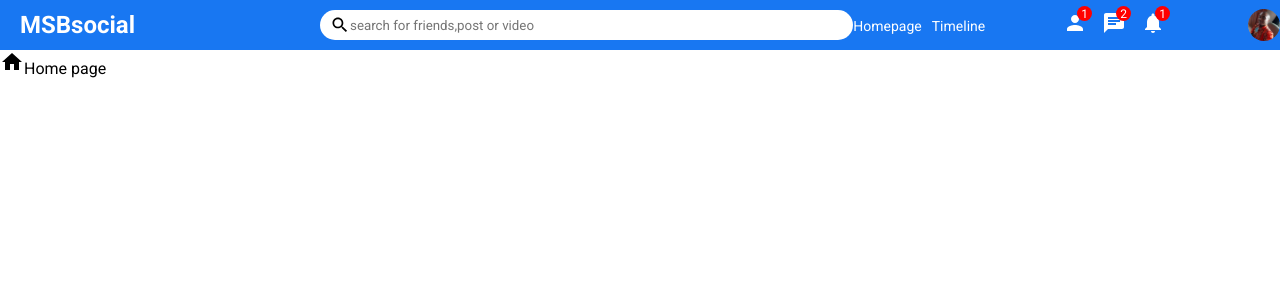
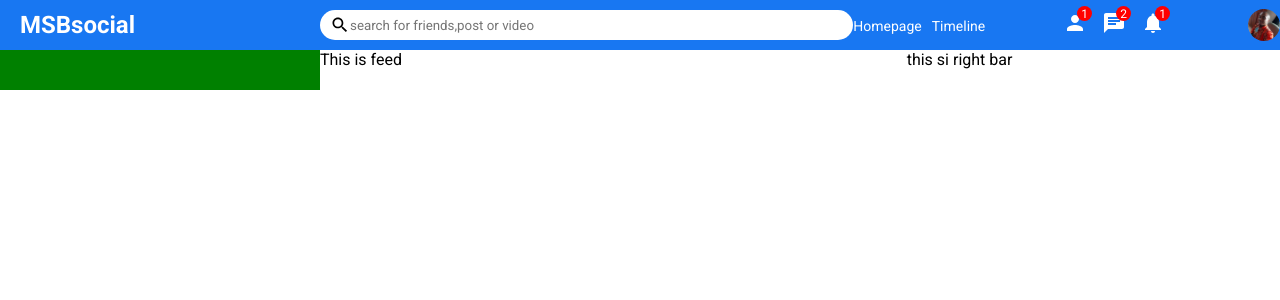
Before and after one commit to mrsuber/social-media-mern-application, a React (Create React App) app in the folder client/: page / in a window 1280 px wide. Shown: the top 300 px of the page. Built offline with nearby package versions, Linux system fonts and the light colour scheme; the HTML template or start-up script is replaced by a standard one.

Commit message:
starting the other components

```diff
--- /dev/null
+++ b/client/src/components/feed/Feed.css
@@ -0,0 +1,3 @@
+.social__feed{
+  flex:5.5;
+}
--- /dev/null
+++ b/client/src/components/feed/Feed.jsx
@@ -0,0 +1,9 @@
+import React from 'react'
+import './Feed.css'
+const Feed = () => {
+  return (
+    <div className="social__feed">This is feed</div>
+  )
+}
+
+export default Feed
--- a/client/src/components/index.js
+++ b/client/src/components/index.js
@@ -1 +1,4 @@
 export {default as Topbar} from './topbar/Topbar'
+export {default as Sidebar} from './sidebar/Sidebar'
+export {default as Rightbar} from './rightbar/Rightbar'
+export {default as Feed} from './feed/Feed'
--- /dev/null
+++ b/client/src/components/rightbar/Rightbar.css
@@ -0,0 +1,3 @@
+.social__rightbar{
+  flex:3.5;
+}
--- /dev/null
+++ b/client/src/components/rightbar/Rightbar.jsx
@@ -0,0 +1,9 @@
+import React from 'react'
+import './Rightbar.css'
+const Rightbar = () => {
+  return (
+    <div className="social__rightbar">this si right bar</div>
+  )
+}
+
+export default Rightbar
--- /dev/null
+++ b/client/src/components/sidebar/Sidebar.css
@@ -0,0 +1,10 @@
+.social__sidebar{
+  flex:3;
+  height: calc(100vh - 50px);
+  /* background-color: yellow; */
+}
+
+.social__sidebarWrapper{
+  padding: 20px;
+  background-color: green;
+}
--- /dev/null
+++ b/client/src/components/sidebar/Sidebar.jsx
@@ -0,0 +1,15 @@
+import React from 'react'
+import './Sidebar.css'
+const Sidebar = () => {
+  return (
+    <div className="social__sidebar">
+      <div className="social__sidebarWrapper">
+        <ul className="social__sidebarList">
+
+        </ul>
+      </div>
+    </div>
+  )
+}
+
+export default Sidebar
--- a/client/src/pages/home/Homepage.css
+++ b/client/src/pages/home/Homepage.css
@@ -0,0 +1,4 @@
+.social__homecontainer{
+  display: flex;
+  width: 100%;
+}
--- a/client/src/pages/home/Homepage.jsx
+++ b/client/src/pages/home/Homepage.jsx
@@ -1,15 +1,18 @@
 import React from 'react'
 import './Homepage.css'
-import {Home} from "@material-ui/icons"
-import {Topbar} from "../../components"
+import {Topbar,Feed,Rightbar,Sidebar} from "../../components"
 
 const Homepage = () => {
   return (
 
-    <div>
+    <>
     <Topbar />
-    <Home/>Home page
+    <div className="social__homecontainer">
+    <Sidebar />
+    <Feed/>
+    <Rightbar/>
     </div>
+    </>
   )
 }
 
```
